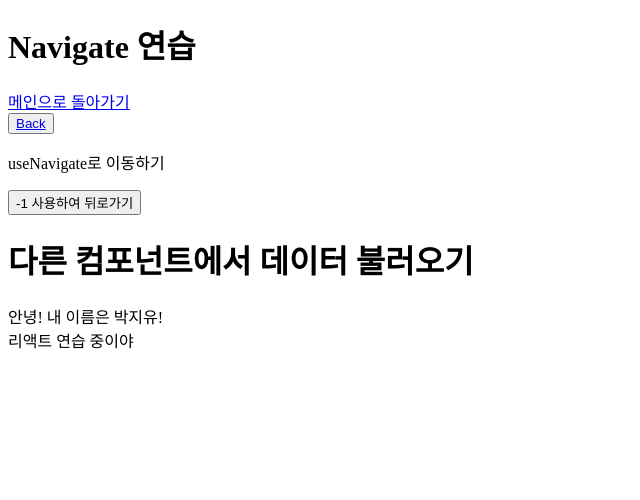
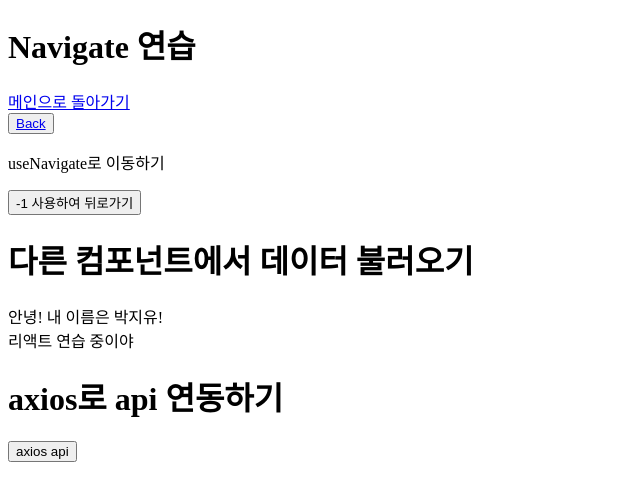
Before and after one commit to cherrybbang/practicing-react, a React (Create React App) app: page /list in a window 1280 px wide. Shown: the top 500 px of the page, without its empty margins (0-640 px from the left). Built offline with nearby package versions, Linux system fonts and the light colour scheme.

Commit message:
express api 연동 및 cors 해결

```diff
--- a/package.json
+++ b/package.json
@@ -6,6 +6,8 @@
     "@testing-library/jest-dom": "^5.17.0",
     "@testing-library/react": "^13.4.0",
     "@testing-library/user-event": "^13.5.0",
+    "axios": "^1.7.4",
+    "cors": "^2.8.5",
     "react": "^18.3.1",
     "react-dom": "^18.3.1",
     "react-router-dom": "^6.26.0",
--- a/src/components/List.jsx
+++ b/src/components/List.jsx
@@ -1,4 +1,5 @@
 import { Link, useNavigate, Navigate } from "react-router-dom";
+import axios from 'axios';
 import Data from './data.jsx';
 
 function List() {
@@ -10,6 +11,13 @@ function List() {
         // useNavigate은 인자를 2개 받는데, 첫번째 인자는 '주소'고, 두번째 인자는 replace이다.
         // replace : true 면, 뒤로가기를 눌러도 직전 페이지로 가는게 아니라 / 로 설정한 페이지로 이동한다. replace : false는 직전 페이지, 뒤로가기가 가능하다.
     };
+
+    const clickForApi = () => {
+        axios.get('http://localhost:8090/content').then(response => {
+            console.log(response);
+            console.log(response.data);
+        })
+    }
 
     // let loginYN = false;
     // if(!loginYN) {
@@ -30,6 +38,9 @@ function List() {
 
             <h1>다른 컴포넌트에서 데이터 불러오기</h1>
             <Data />
+
+            <h1>axios로 api 연동하기</h1>
+            <button onClick={clickForApi}>axios api</button>
         </>
     )
 }
```
Also changed, not shown: api/api.js (+11 -0 lines), 1 other file (tests, documents, lock files or other folders).
